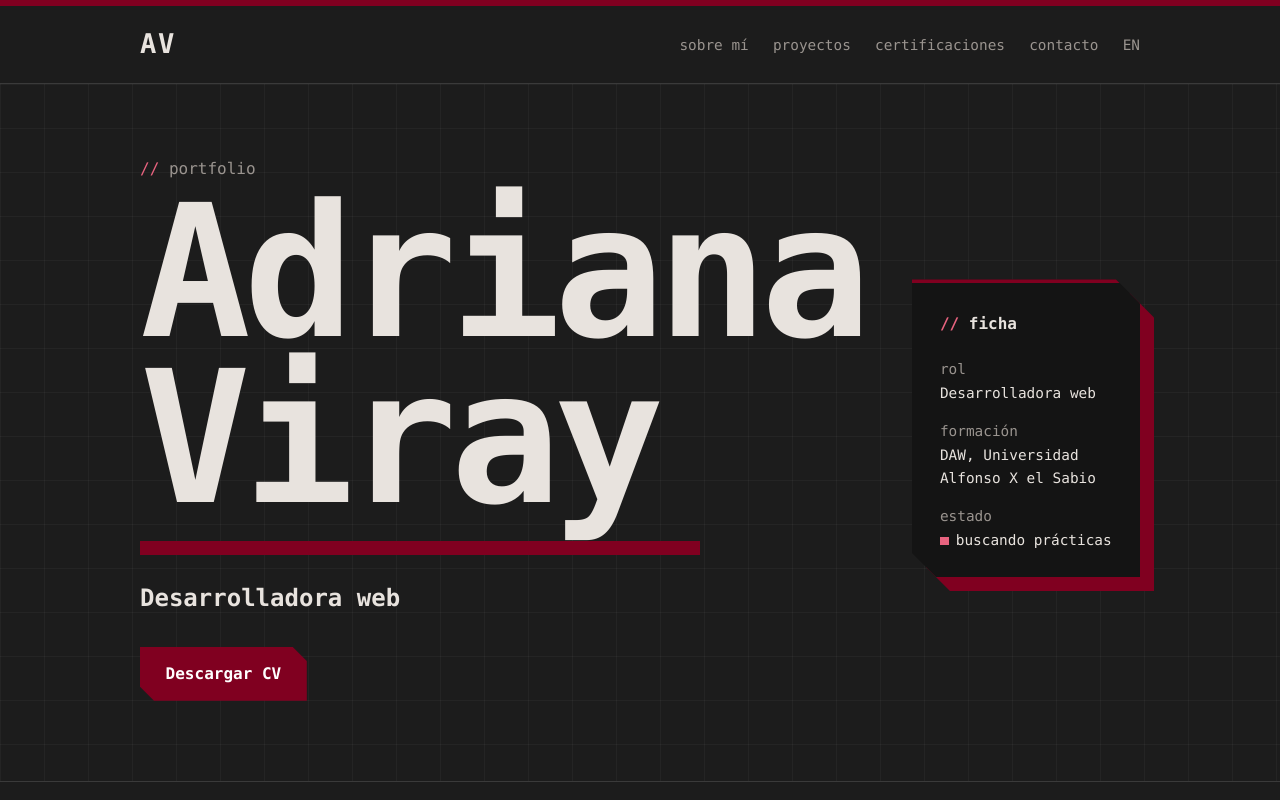
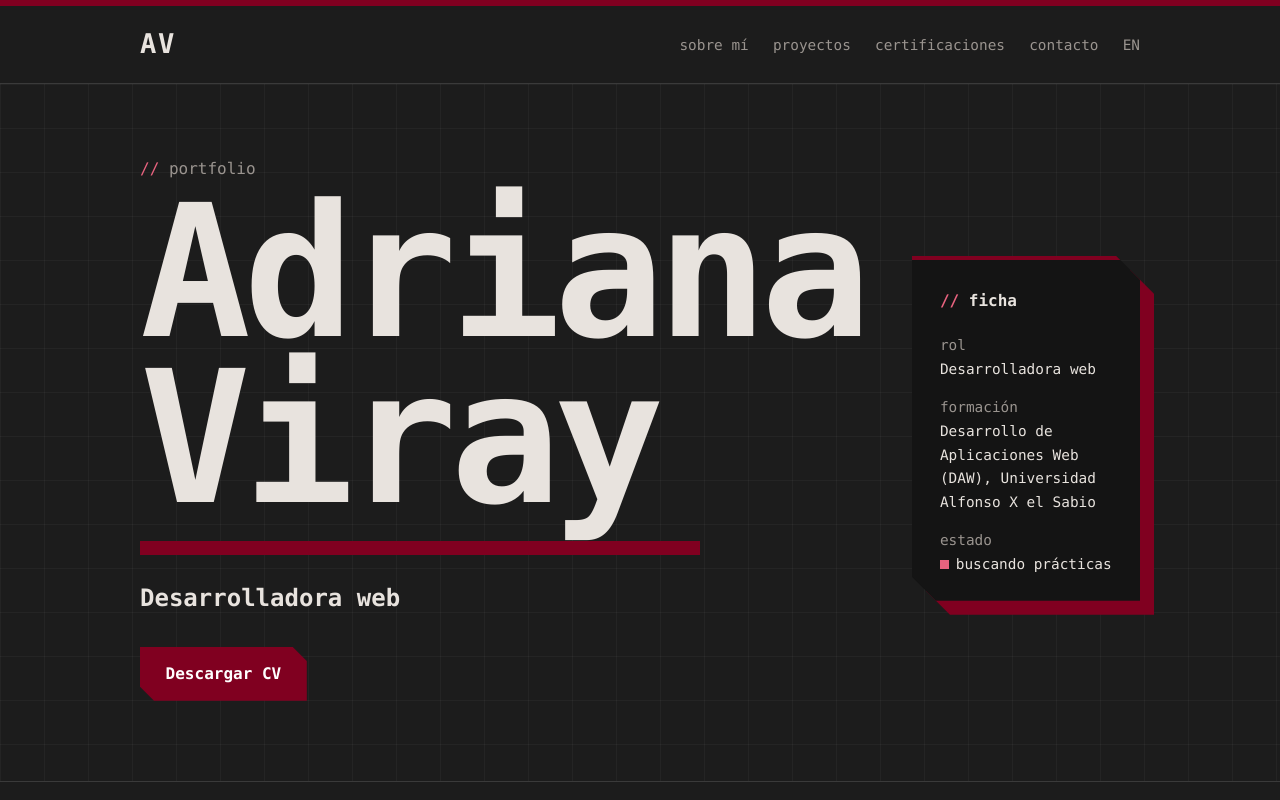
Before and after one commit to adrv6/adrv6.github.io, a plain HTML site: page index.html in a window 1280 px wide. Shown: the top 800 px of the page. Drawn offline with Linux system fonts and the light colour scheme.

Commit message:
index.html

```diff
--- a/index.html
+++ b/index.html
@@ -169,7 +169,7 @@
           <h2>ficha</h2>
           <dl>
             <dt>rol</dt><dd>Desarrolladora web</dd>
-            <dt>formación</dt><dd>DAW, Universidad Alfonso X el Sabio</dd>
+            <dt>formación</dt><dd>Desarrollo de Aplicaciones Web (DAW), Universidad Alfonso X el Sabio</dd>
             <dt>estado</dt><dd><span class="dot"></span>buscando prácticas</dd>
           </dl>
         </aside>
```
